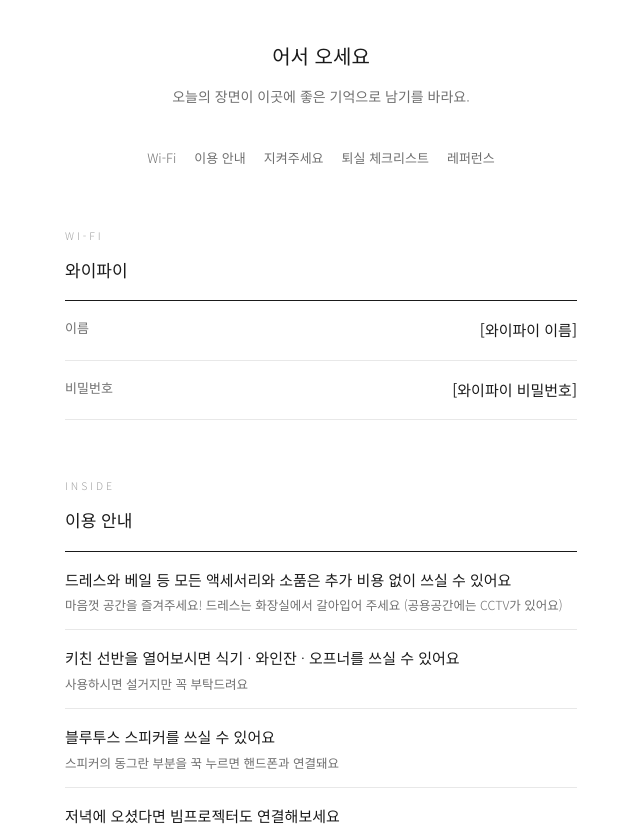
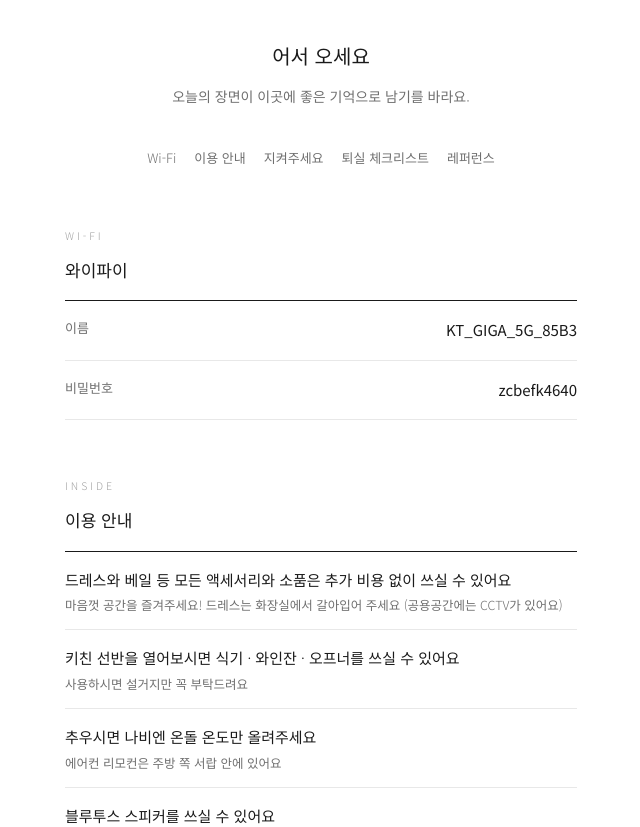
Before and after one commit to diadud3-commits/spaceavailable, a plain HTML site: page guide.html in a window 1280 px wide. Shown: the part 119-946 px from the top of the page, without its empty margins (319-959 px from the left). Drawn offline with nearby package versions, Linux system fonts and the light colour scheme.

Commit message:
guide: 와이파이 정보 · 난방(나비엔 온돌)·에어컨 리모컨 위치
Co-Authored-By: Claude Opus 5.5 <noreply@anthropic.com>

```diff
--- a/guide.html
+++ b/guide.html
@@ -61,8 +61,8 @@
   <section id="wifi">
     <div class="caps">Wi-Fi</div>
     <h2>와이파이</h2>
-    <div class="kv"><span>이름</span><span>[와이파이 이름]</span></div>
-    <div class="kv"><span>비밀번호</span><span>[와이파이 비밀번호]</span></div>
+    <div class="kv"><span>이름</span><span>KT_GIGA_5G_85B3</span></div>
+    <div class="kv"><span>비밀번호</span><span>zcbefk4640</span></div>
   </section>
 
   <section id="use">
@@ -71,6 +71,7 @@
     <ul>
       <li>드레스와 베일 등 모든 액세서리와 소품은 추가 비용 없이 쓰실 수 있어요<small>마음껏 공간을 즐겨주세요! 드레스는 화장실에서 갈아입어 주세요 (공용공간에는 CCTV가 있어요)</small></li>
       <li>키친 선반을 열어보시면 식기 · 와인잔 · 오프너를 쓰실 수 있어요<small>사용하시면 설거지만 꼭 부탁드려요</small></li>
+      <li>추우시면 나비엔 온돌 온도만 올려주세요<small>에어컨 리모컨은 주방 쪽 서랍 안에 있어요</small></li>
       <li>블루투스 스피커를 쓰실 수 있어요<small>스피커의 동그란 부분을 꾹 누르면 핸드폰과 연결돼요</small></li>
       <li>저녁에 오셨다면 빔프로젝터도 연결해보세요<small>빔프로젝터는 리모컨으로 켜고 조작해주세요</small></li>
       <li>사진을 어떻게 찍을지 고민되신다면<small>맨 아래 <a href="#reference" style="color:inherit;text-decoration:underline">레퍼런스 사진</a>을 참고해주세요</small></li>
```
